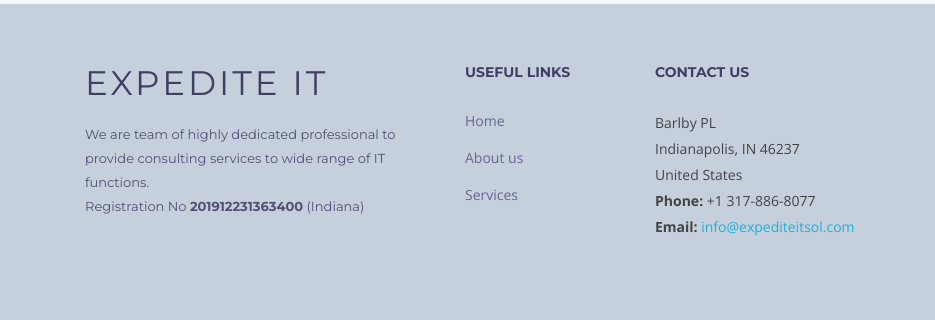
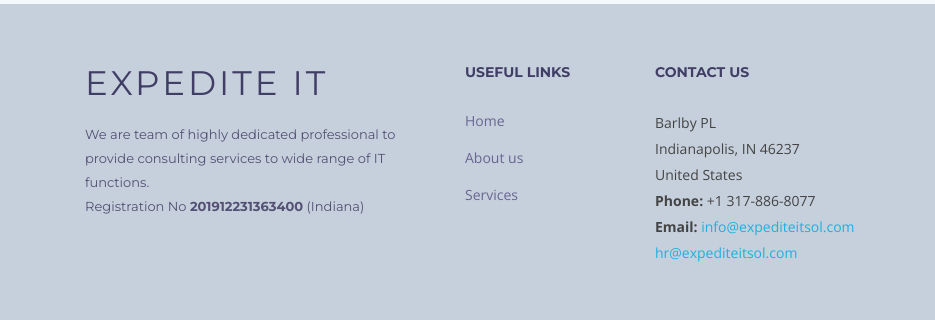
Before and after one commit to vintechconsulting/vintechconsulting.github.io, a plain HTML site: page index.html in a window 1280 px wide. Shown: the part 2388-2708 px from the top of the page, 0-935 px from the left. Drawn offline with nearby package versions, Linux system fonts and the light colour scheme; files whose address does not match are found by name.

Commit message:
content update

```diff
--- a/index.html
+++ b/index.html
@@ -229,7 +229,8 @@
               Indianapolis, IN 46237<br>
               United States <br>
               <strong>Phone:</strong> +1 317-886-8077<br>
-              <strong>Email:</strong> <a href="mailto:info@expediteitsol.com">info@expediteitsol.com</a> <br>
+              <strong>Email:</strong> <a href="mailto:info@expediteitsol.com">info@expediteitsol.com</a>
+              <a href="mailto:hr@expediteitsol.com">hr@expediteitsol.com</a> <br>
             </p>
           </div>
 
```
